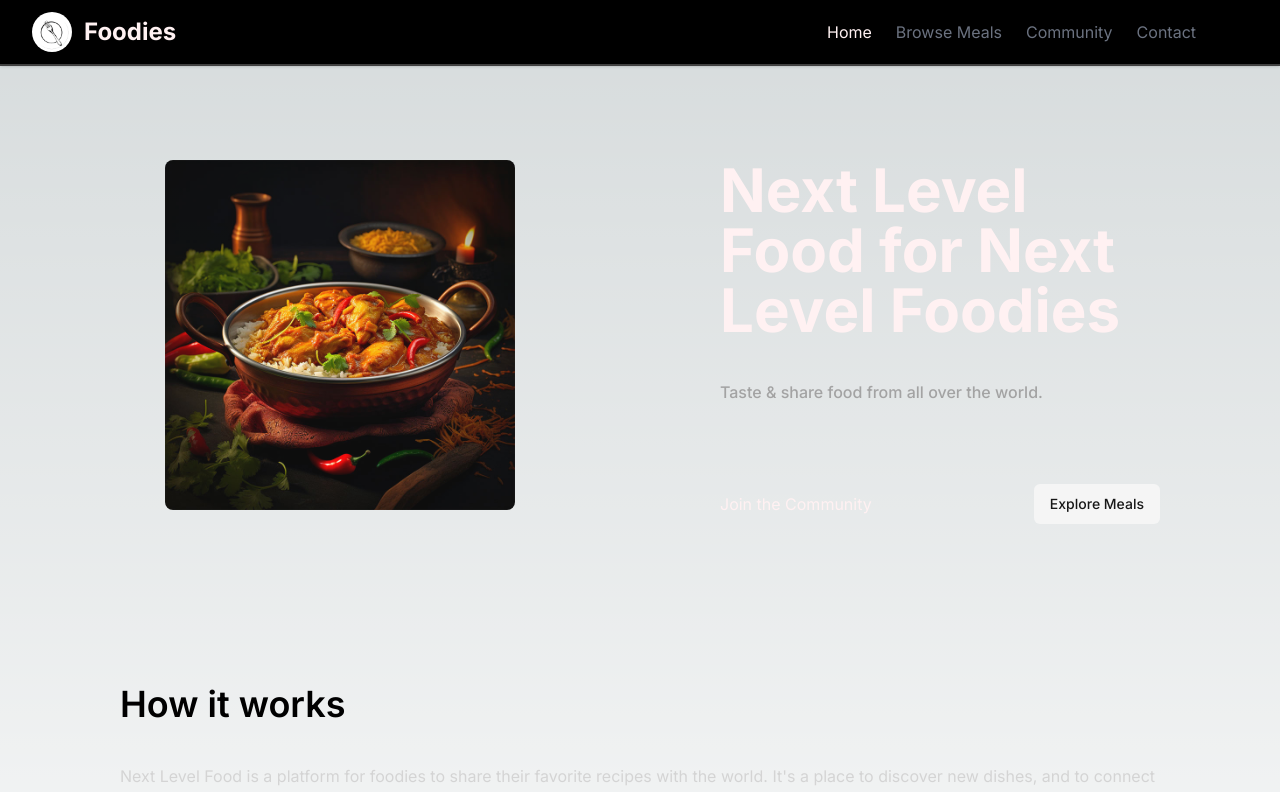
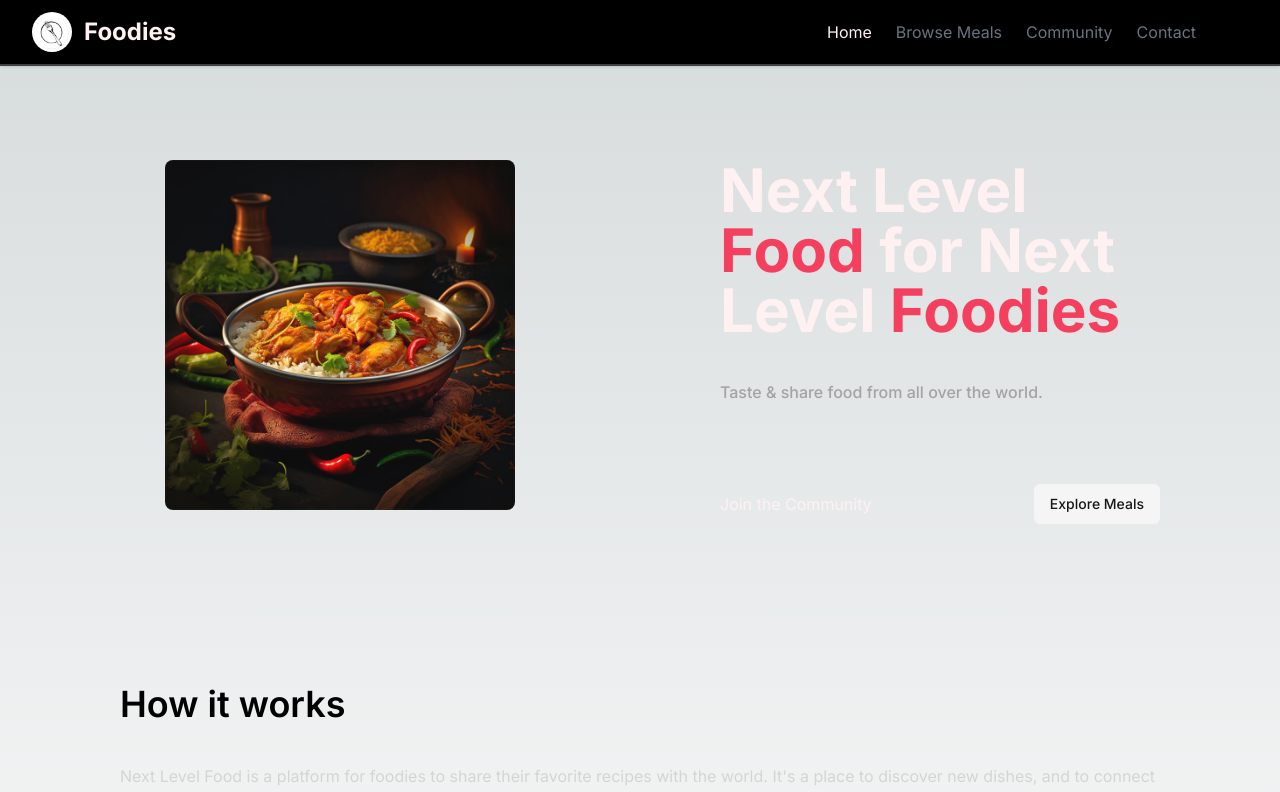
Before and after one commit to taufiqdp/next-foodies-app, a Next.js app: page / in a window 1280 px wide. Shown: the top 792 px of the page. Built offline with nearby package versions, Linux system fonts and the light colour scheme.

Commit message:
update: 'Food' color to rose-500

```diff
--- a/app/page.js
+++ b/app/page.js
@@ -14,7 +14,8 @@ export default function Home() {
           <div className="md:col-start-2 p-0 text-center md:text-left">
             <div className="space-y-10 md:p-20 py-20">
               <h1 className="md:text-6xl text-5xl font-bold text-rose-50">
-                Next Level Food for Next Level Foodies
+                Next Level <span className="text-rose-500">Food</span> for Next
+                Level <span className="text-rose-500">Foodies</span>
               </h1>
               <p className="font-medium text-neutral-400">
                 Taste & share food from all over the world.
```
